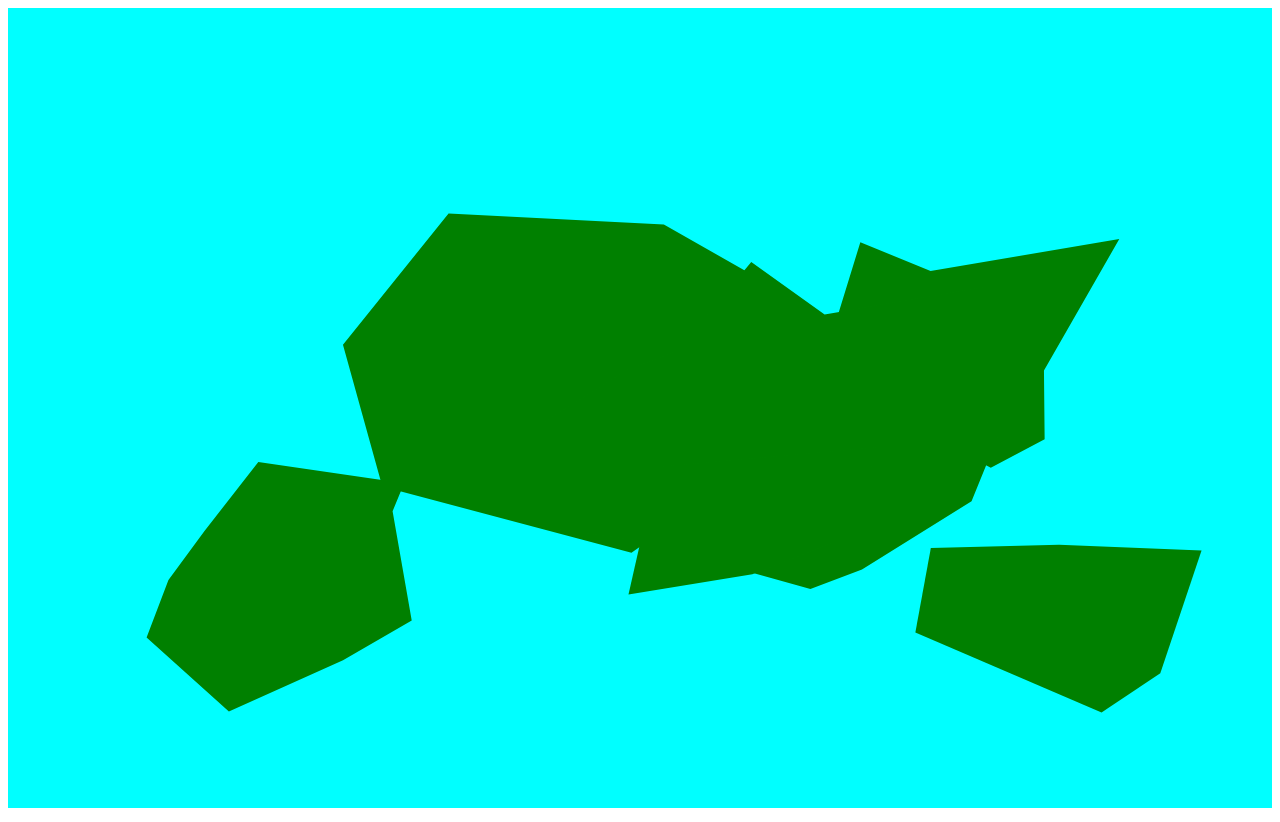
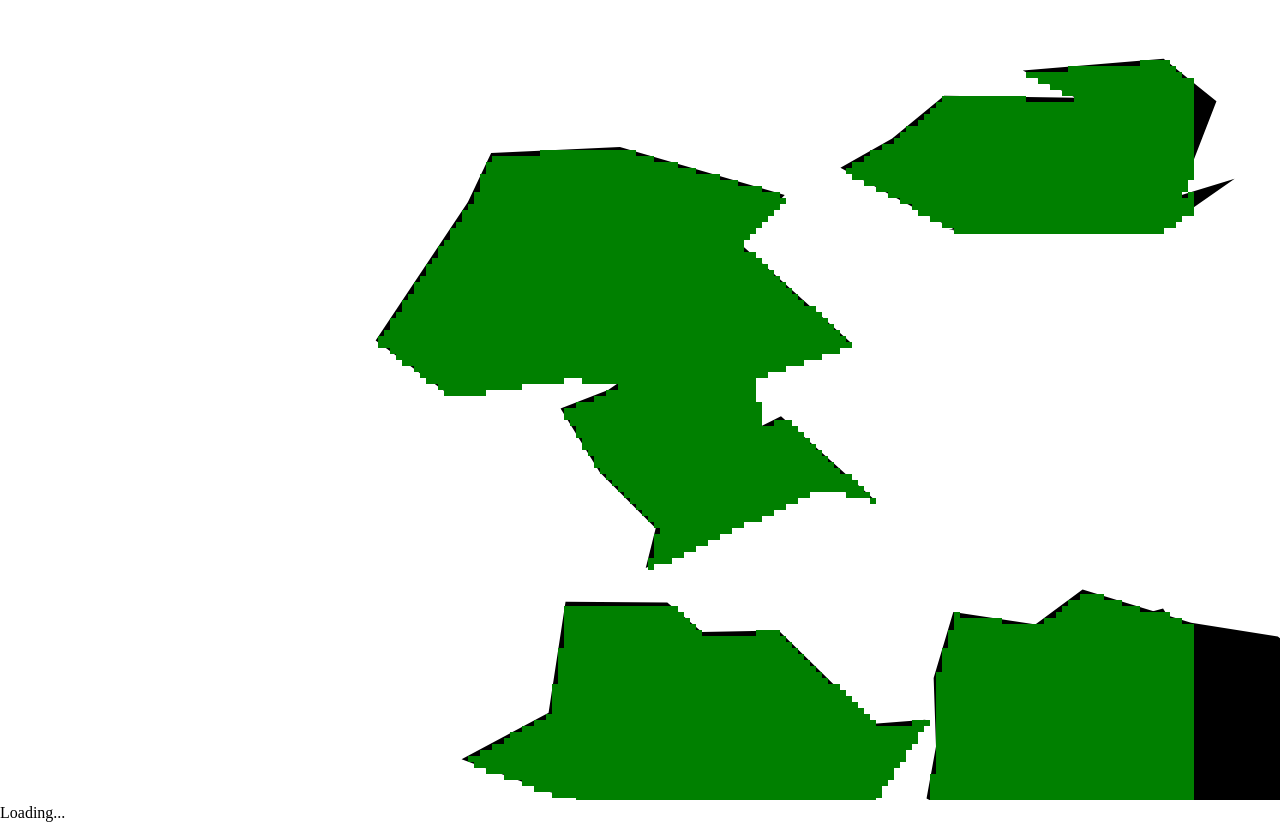
Before and after one commit to LukeHoel/SmallMap, a plain HTML site: page index.html in a window 1280 px wide. Drawn offline with Linux system fonts and the light colour scheme.

Commit message:
aded overlay to base polygon
it will be much easier to generate this once it is done, may need to optimize array to only include values that exist though, most of the array is ocean...

```diff
--- a/canvas.js
+++ b/canvas.js
@@ -12,7 +12,13 @@ function init() {
     context = this.canvas.getContext("2d");
     document.body.insertBefore(this.canvas, document.body.childNodes[0]);
     //run initial world draw
-    drawWorld();
+    initWorld();
+
+    drawSectionsWithinBounds(-1,-1,worldRegions,worldRegions);
+}
+
+function clearCanvas() {
+    context.clearRect(0, 0, canvas.width, canvas.height);
 }
 
 function fillPolygon(points, color) {
--- a/helper.js
+++ b/helper.js
@@ -2,3 +2,11 @@
 function isFunction(functionToCheck) {
     return functionToCheck && {}.toString.call(functionToCheck) === '[object Function]';
 }
+//from https://stackoverflow.com/questions/667045/getpixel-from-html-canvas
+function getPixel(imgData, index) {
+    var i = index * 4, d = imgData.data;
+    return [d[i], d[i + 1], d[i + 2], d[i + 3]] // returns array [R,G,B,A]
+}
+function getPixelXY(imgData, x, y) {
+    return getPixel(imgData, y * imgData.width + x);
+}
--- a/index.html
+++ b/index.html
@@ -11,14 +11,16 @@
     <script type="text/javascript" src="canvas.js"></script>
     <script type="text/javascript" src="renderLayers.js"></script>
 </head>
-<body onload="init()">
+<body onload="init()" onclick="randomOverlay()">
     <style>
         *{
             overflow:hidden;
+            margin:0;
         }
         canvas{
             background-color:cyan;
         }
     </style>
+    <div>Loading...</div>
 </body>
 </html>
--- a/renderLayers.js
+++ b/renderLayers.js
@@ -1,4 +1,7 @@
-var shouldRandomizeSeed = false;
+var shouldRandomizeSeed = true;
+
+//good seeds list
+var niceSeeds = [97332];
 
 var masterSeed = shouldRandomizeSeed ? Math.floor((Math.random() * 105027)) : 12345678; //just choose the same one for dev
 var worldSections = window.worldSections;
@@ -10,6 +13,8 @@ function continents() {
     var rand = new Random(masterSeed);
 
     var amount = Math.floor(rand.nextFloat() * 10);
+    context.fillStyle = "white";
+    context.fillRect(0, 0, windowWidth, windowHeight);
 
     for (var j = 0; j < amount+1; j++) {
 
@@ -34,6 +39,25 @@ function continents() {
             points[i][1] += offsetY + (rand.nextFloat() * deviation) - deviation/2;
         }
 
-        fillPolygon(points, "green");
+        fillPolygon(points, "black");
+        worldPolygonArray.push(points);//save for later if we need it
     }
+    var regionUnit = getRegionUnit()
+    worldSectionsArray = scanBoundsToArray(0, 0, windowWidth, windowHeight, Math.floor(regionUnit[0]));//save sections to make it easy to draw later
+    //clearCanvas();
 }
+
+function test() {
+
+
+    var cutoff = .5;
+
+    for (var i = 0; i < 100; i++) {
+        var rand = new Random((masterSeed * (i*12324)));
+        var num = rand.nextFloat();
+        if (num > cutoff) {
+            fillPolygon([[i * 10000, 10000], [(i * 10000) + 10000, 10000], [[(i * 10000) + 10000, 20000]], [i * 10000, 20000]], "blue");
+        }
+    }
+
+}
--- a/world.js
+++ b/world.js
@@ -1,34 +1,91 @@
-var worldObjects = [];//pixels
+var worldSections = 1000000;
+var worldRegions = 200;
 
-var worldSections = 1000000;
+var worldPolygonArray = [];
+var worldSectionsArray;
 
 var viewPort = {
     start: { x: 0, y: 0 },
     end: { x: worldSections, y: worldSections }
 }
 
-var renderLevels = ["continents"];
+var initRenderLevels = [{ function: "continents", scope:"world"}];
 
-function drawWorld() {
+function initWorld() {
 
     //don't choose yet, just do them all
-    for (var i = 0; i < renderLevels.length; i++) {
-        if (isFunction(window[renderLevels[i]])){
-            window[renderLevels[i]]();//run the method
+    for (var i = 0; i < initRenderLevels.length; i++) {
+        if (isFunction(window[initRenderLevels[i].function])) {
+            switch (initRenderLevels[i].scope) {
+                case ("world"):
+                    window[initRenderLevels[i].function]();//run the method
+                    break;
+                case ("region"):
+                    //get renderable regions and pass into rendering method as array
+                    var regions = [];
+                    window[initRenderLevels[i].function](regions);//run the method
+                    break;
+            }
         } else {
-            console.log(renderLevels[i]+" is not a valid render layer, skipping");
+            console.log(initRenderLevels[i]+" is not a valid render layer, skipping");
         }
     }
 
 }
 
+function getWorldUnit() {
+    var unitX = windowWidth / worldSections;
+    var unitY = windowHeight / worldSections;
+    return [unitX, unitY];
+}
+
+function getRegionUnit() {
+    var unitX = windowWidth / worldRegions;
+    var unitY = windowHeight / worldRegions;
+    return [Math.floor(unitX), Math.floor(unitY)];
+}
+
 function getWorldPosition(point) {
 
-    var unitX = windowWidth / worldSections;
-    var unitY = windowHeight / worldSections;
+    var unit = getWorldUnit();
 
     return [
-        point[0] * unitX,
-        point[1] * unitY
+        point[0] * unit[0],
+        point[1] * unit[1]
     ];
 }
+
+function scanBoundsToArray(x, y, w, h, divisionWidth, divisionHeight) {
+    var ret = [];
+
+    for (var j = 0; j < w; j += divisionWidth) {
+        var imageData = context.getImageData(x, j, w, h);
+        var arr = [];
+        for (var i = 0; i < w; i += divisionWidth) {
+            var pixelData = getPixel(imageData, i);
+            var filled = 0;
+            if (pixelData[0] < 250 || pixelData[1] < 250 || pixelData[2] < 250) {
+                filled = 1;
+            }
+            arr.push(filled);
+        }
+        ret.push(arr);
+    }
+    return ret;
+}
+
+function drawSectionsWithinBounds(x, y, w, h) {
+    for (var i = 0; i < worldSectionsArray.length; i++) {
+        for (var k = 0; k < worldSectionsArray[i].length; k++) {
+            if (worldSectionsArray[i][k] == 1) {
+                if (i > y && i < y + h) {//is within x bounds
+                    if (k > x && k < x + w) {
+                        var regionUnit = getRegionUnit();
+                        context.fillStyle = "green";
+                        context.fillRect(regionUnit[0] * k, regionUnit[0] * i, regionUnit[0], regionUnit[0]);
+                    }
+                }
+            }
+        }
+    }
+}
```
